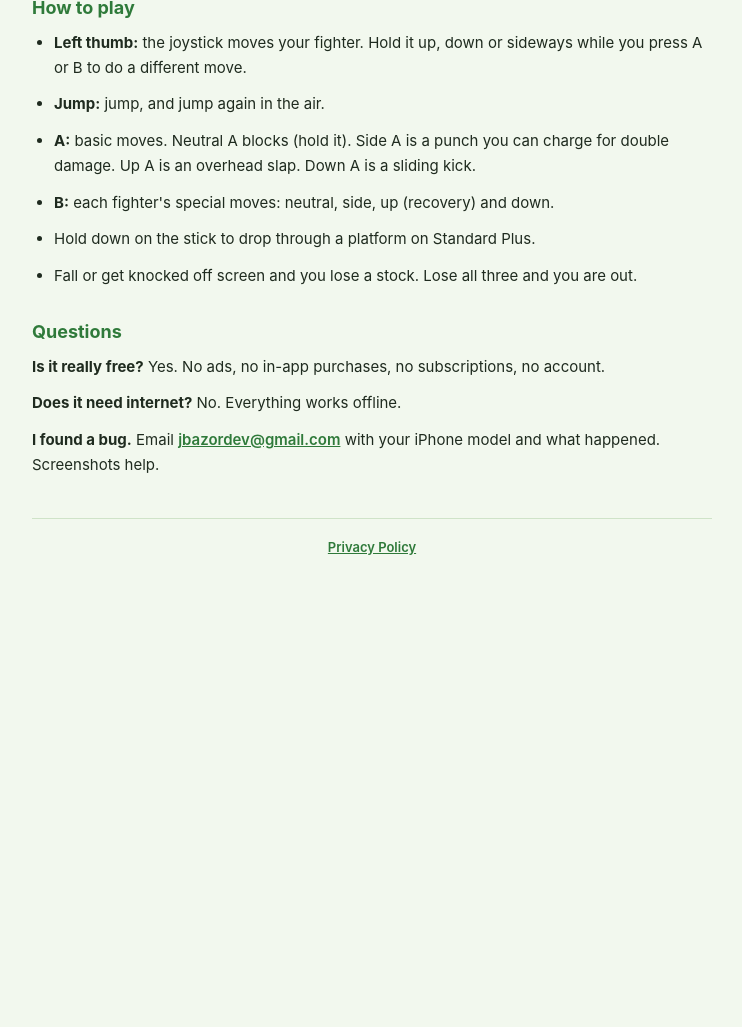
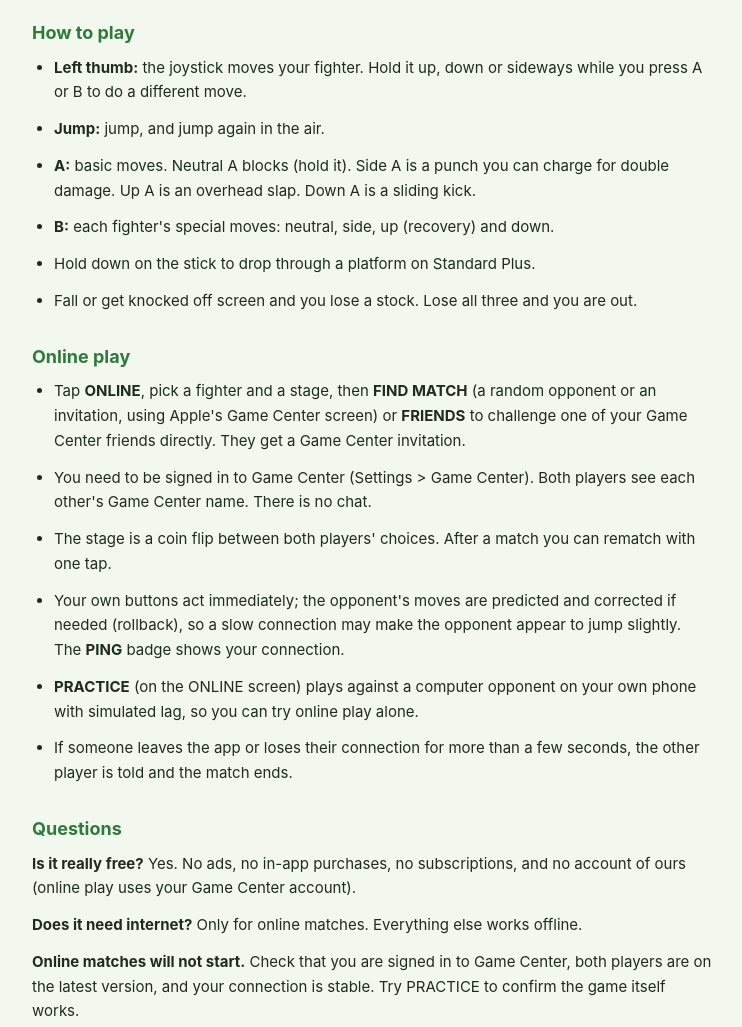
Before and after one commit to jonahbazor-ui/inlawbrawl-support, a plain HTML site: page index.html in a window 1280 px wide. Shown: the part 257-1284 px from the top of the page, without its empty margins (268-1010 px from the left). Before the commit the page ends 879 px from the top, so only its background shows below. Drawn offline with Linux system fonts and the light colour scheme.

Commit message:
Online play: support + privacy updates (v1.1)

```diff
--- a/index.html
+++ b/index.html
@@ -1,7 +1,7 @@
 <!DOCTYPE html><html lang="en"><head><meta charset="UTF-8"><meta name="viewport" content="width=device-width, initial-scale=1.0">
 <title>In-Law Brawl — Support</title><link rel="stylesheet" href="style.css"></head><body><div class="wrap">
 <h1>In-Law Brawl</h1><div class="sub">A free pixel-art family platform fighter for iPhone</div>
-<p>Four family members, four fighters. Knock your opponent off the stage and take their stocks: the higher their DMG climbs, the farther they fly. Play against the computer on three difficulty levels, or hand the phone to a family member for two-player on one screen.</p>
+<p>Four family members, four fighters. Knock your opponent off the stage and take their stocks: the higher their DMG climbs, the farther they fly. Play against the computer on three difficulty levels, hand the phone to a family member for two-player on one screen, or fight other players online.</p>
 <h2>How to play</h2>
 <ul>
 <li><strong>Left thumb:</strong> the joystick moves your fighter. Hold it up, down or sideways while you press A or B to do a different move.</li>
@@ -11,8 +11,18 @@
 <li>Hold down on the stick to drop through a platform on Standard Plus.</li>
 <li>Fall or get knocked off screen and you lose a stock. Lose all three and you are out.</li>
 </ul>
+<h2>Online play</h2>
+<ul>
+<li>Tap <strong>ONLINE</strong>, pick a fighter and a stage, then <strong>FIND MATCH</strong> (a random opponent or an invitation, using Apple's Game Center screen) or <strong>FRIENDS</strong> to challenge one of your Game Center friends directly. They get a Game Center invitation.</li>
+<li>You need to be signed in to Game Center (Settings &gt; Game Center). Both players see each other's Game Center name. There is no chat.</li>
+<li>The stage is a coin flip between both players' choices. After a match you can rematch with one tap.</li>
+<li>Your own buttons act immediately; the opponent's moves are predicted and corrected if needed (rollback), so a slow connection may make the opponent appear to jump slightly. The <strong>PING</strong> badge shows your connection.</li>
+<li><strong>PRACTICE</strong> (on the ONLINE screen) plays against a computer opponent on your own phone with simulated lag, so you can try online play alone.</li>
+<li>If someone leaves the app or loses their connection for more than a few seconds, the other player is told and the match ends.</li>
+</ul>
 <h2>Questions</h2>
-<p><strong>Is it really free?</strong> Yes. No ads, no in-app purchases, no subscriptions, no account.</p>
-<p><strong>Does it need internet?</strong> No. Everything works offline.</p>
+<p><strong>Is it really free?</strong> Yes. No ads, no in-app purchases, no subscriptions, and no account of ours (online play uses your Game Center account).</p>
+<p><strong>Does it need internet?</strong> Only for online matches. Everything else works offline.</p>
+<p><strong>Online matches will not start.</strong> Check that you are signed in to Game Center, both players are on the latest version, and your connection is stable. Try PRACTICE to confirm the game itself works.</p>
 <p><strong>I found a bug.</strong> Email <a href="mailto:jbazordev@gmail.com">jbazordev@gmail.com</a> with your iPhone model and what happened. Screenshots help.</p>
 <footer><a href="privacy.html">Privacy Policy</a></footer></div></body></html>
```
Also changed, not shown: privacy.html (+6 -5 lines).
